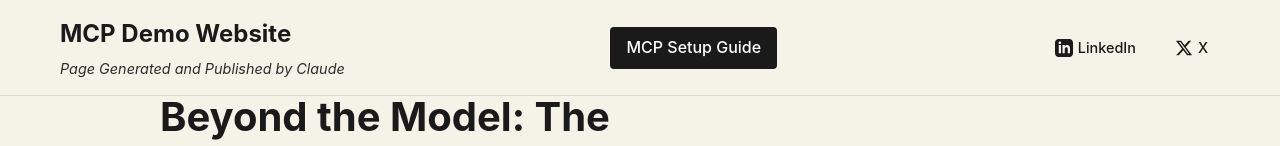
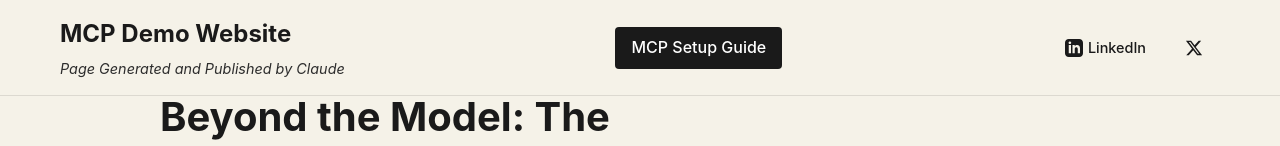
Before and after one commit to lihaoming2000/claude, a website: page website/index.html in a window 1280 px wide. Shown: the top 146 px of the page. Drawn offline with Linux system fonts and the light colour scheme.

Commit message:
更新首页X标志

```diff
--- a/website/index.html
+++ b/website/index.html
@@ -25,7 +25,7 @@
                 </a>
                 <a href="https://x.com/lihaoming2000" target="_blank" class="social-link twitter">
                     <svg class="social-icon" xmlns="http://www.w3.org/2000/svg" viewBox="0 0 24 24"><path d="M18.244 2.25h3.308l-7.227 8.26 8.502 11.24H16.17l-5.214-6.817L4.99 21.75H1.68l7.73-8.835L1.254 2.25H8.08l4.713 6.231zm-1.161 17.52h1.833L7.084 4.126H5.117z"/></svg>
-                    <span>X</span>
+                    <span></span>
                 </a>
             </div>
         </div>
```
